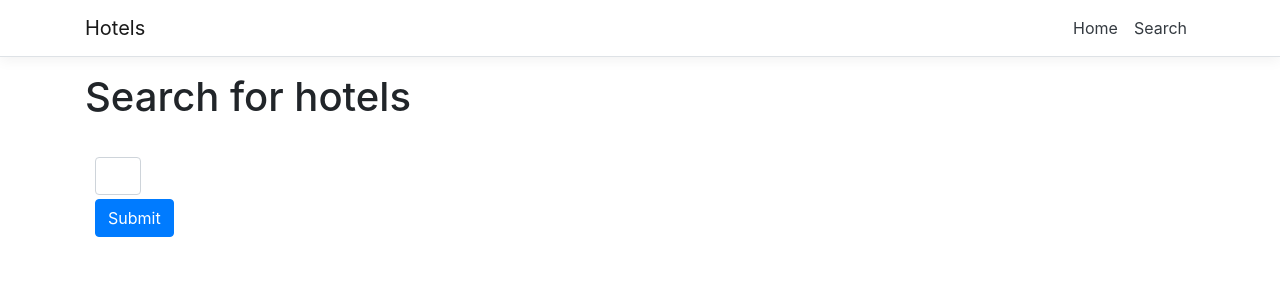
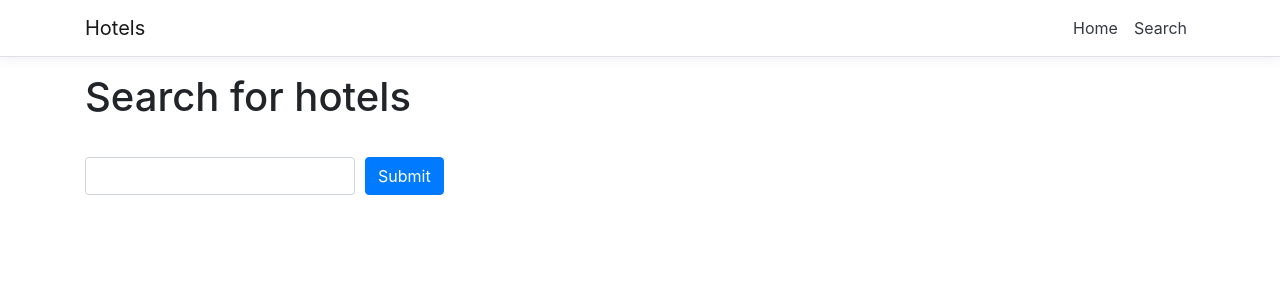
Before and after one commit to bodzilla/Hotels, a React (Create React App) app in the folder Hotels.Website/ClientApp/: page /search in a window 1280 px wide. Shown: the top 300 px of the page. Built offline with nearby package versions, Linux system fonts and the light colour scheme.

Commit message:
Fixed ui search box length.

```diff
--- a/Hotels.Website/ClientApp/src/components/Search.js
+++ b/Hotels.Website/ClientApp/src/components/Search.js
@@ -26,8 +26,8 @@ export class Search extends Component {
 
     render() {
         let contents =
-            <form className='form-row align-items-center' onSubmit={this.handleSubmit}>
-                <div>
+            <form className='form-group' onSubmit={this.handleSubmit}>
+                <div className='form-row align-items-center'>
                     <div className='col-sm-3 my-1'>
                         <input type='text' className='form-control' value={this.state.searchTerms} onChange={this.handleChange} />
                     </div>
@@ -35,7 +35,7 @@ export class Search extends Component {
                         <input type="submit" value="Submit" className='btn btn-primary' />
                     </div>
                 </div>
-            </form>;
+            </form >;
 
         return (
             <div>
```
